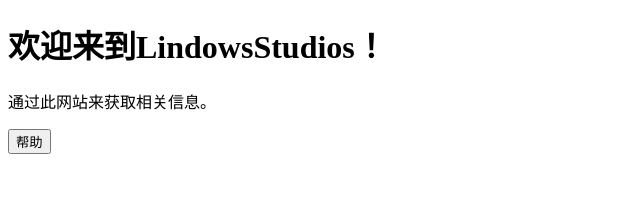
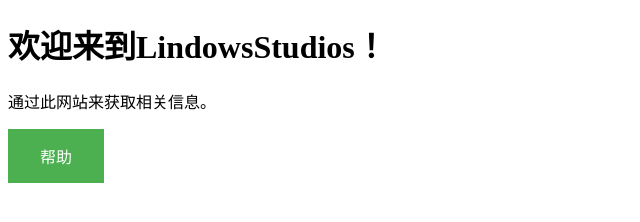
Before and after one commit to LindowsStudios/lindowsstudios.github.io, a plain HTML site: page index.html in a window 1280 px wide. Shown: the whole page, without its empty margins (0-640 px from the left). Drawn offline with Linux system fonts and the light colour scheme.

Commit message:
Update index.html

```diff
--- a/index.html
+++ b/index.html
@@ -19,6 +19,6 @@
     }
     </style>
     <p>通过此网站来获取相关信息。</p>
-    <button on click="window.location.href='../help/main.html'" type=button id=help>帮助</button>
+    <a href="https://lindowsstudios.github.io/help/main.html" class="button">帮助</a>
 </body>
 </html>
```
